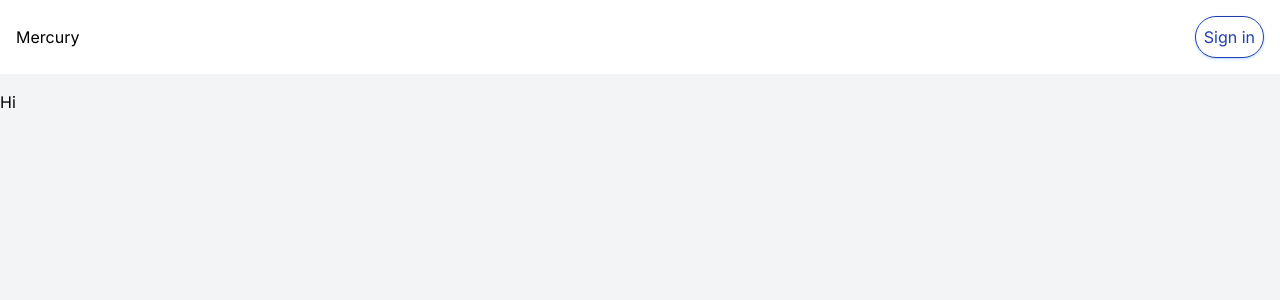
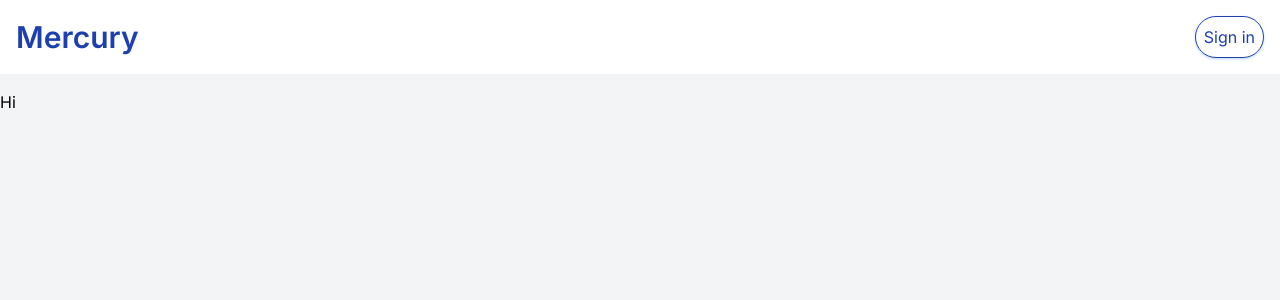
Before and after one commit to Saad135/mercury-sdlc, a Next.js app: page / in a window 1280 px wide. Shown: the top 300 px of the page. Built offline with nearby package versions, Linux system fonts and the light colour scheme.

Commit message:
Style header logo

```diff
--- a/src/app/layout.js
+++ b/src/app/layout.js
@@ -1,6 +1,7 @@
 import "./globals.css";
 
 import { Inter } from "next/font/google";
+import Link from "next/link";
 
 const inter = Inter({ subsets: ["latin"] });
 
@@ -14,14 +15,18 @@ export default function RootLayout({ children }) {
     <html lang="en">
       <body className={`${inter.className} bg-gray-100`}>
         {/* Header */}
-        <div className="container mx-auto mb-4 flex items-center justify-between bg-white p-4">
-          <p>Mercury</p>
+        <div className="w-full bg-white">
+          <div className="container mx-auto mb-4 flex items-center justify-between p-4">
+            <Link href="/">
+              <p className="text-3xl font-semibold text-blue-800">Mercury</p>
+            </Link>
 
-          {/* Sign In button */}
-          <div>
-            <button className="rounded-full border border-blue-800 p-2 text-blue-800 shadow shadow-blue-200 hover:shadow-sm active:bg-blue-800 active:text-white">
-              Sign in
-            </button>
+            {/* Sign In button */}
+            <div>
+              <button className="rounded-full border border-blue-800 p-2 text-blue-800 shadow shadow-blue-200 hover:shadow-sm active:bg-blue-800 active:text-white">
+                Sign in
+              </button>
+            </div>
           </div>
         </div>
 
```
